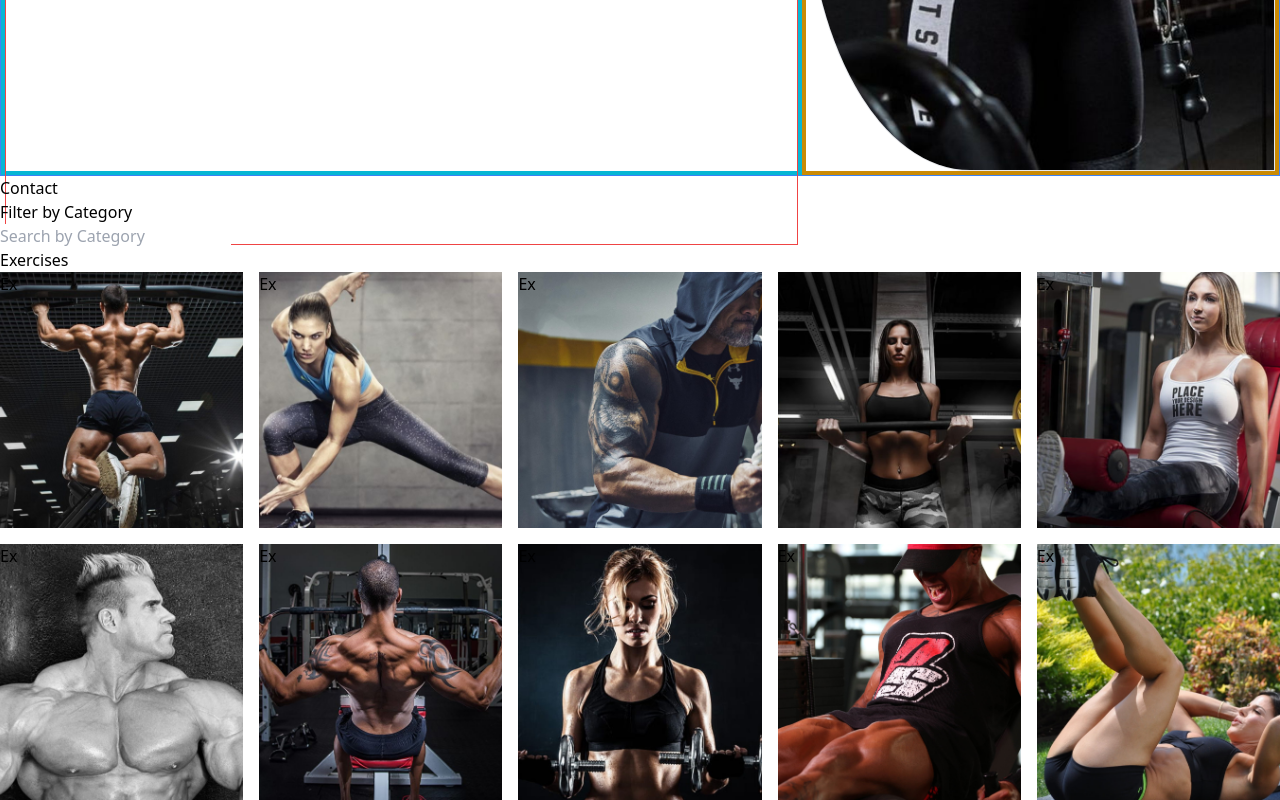
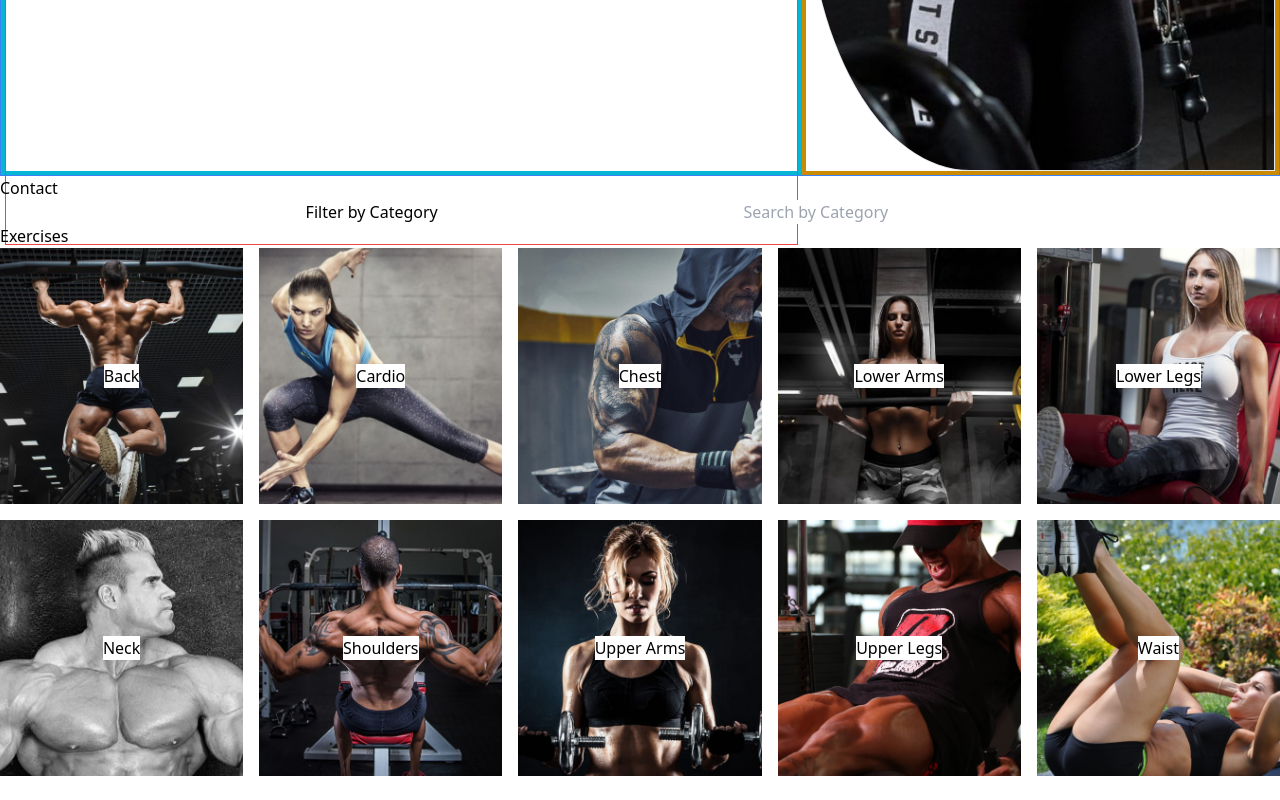
Before and after one commit to oovillagran/alpha_gym, a React (Create React App) app: page /contact in a window 1280 px wide. Shown: the part 665-1465 px from the top of the page. After the commit the page ends 1441 px from the top, so only its background shows below. Built offline with nearby package versions, Linux system fonts and the light colour scheme; a web font is replaced by a local one.

Commit message:
Add header icon

```diff
--- a/src/components/Exercises.js
+++ b/src/components/Exercises.js
@@ -14,26 +14,38 @@ function Exercises() {
     { id: 'back', path: Back },
     { id: 'cardio', path: Cardio },
     { id: 'chest', path: Chest },
-    { id: 'lowerarms', path: LowerArms },
-    { id: 'lowerlegs', path: LowerLegs },
+    { id: 'lower_arms', path: LowerArms },
+    { id: 'lower_legs', path: LowerLegs },
     { id: 'neck', path: Neck },
     { id: 'shoulders', path: Shoulders },
-    { id: 'upperarms', path: UpperArms },
-    { id: 'upperlegs', path: UpperLegs },
+    { id: 'upper_arms', path: UpperArms },
+    { id: 'upper_legs', path: UpperLegs },
     { id: 'waist', path: Waist },
   ];
+
+  function formatId(id) {
+    const words = id.split('_');
+
+    const formattedWords = words.map(
+      (word) => word.charAt(0).toUpperCase() + word.slice(1),
+    );
+
+    return formattedWords.join(' ');
+  }
 
   return (
     <>
       <div>Exercises</div>
-      <div className="grid grid-cols-2 sm:grid-cols-5 gap-4">
+      <div className="grid grid-cols-2 sm:grid-cols-3 lg:grid-cols-5 gap-4">
         {images.map((image) => (
           <div
             key={image.id}
-            className="bg-cover bg-center h-40 sm:h-64"
+            className="bg-cover bg-center h-40 sm:h-64 flex justify-center items-center"
             style={{ backgroundImage: `url(${image.path})` }}
           >
-            Ex
+            <p className="bg-white">
+              {formatId(image.id)}
+            </p>
           </div>
         ))}
       </div>
--- a/src/components/Header.js
+++ b/src/components/Header.js
@@ -1,5 +1,5 @@
 import { NavLink } from 'react-router-dom';
-import logo from '../assets/logo.png';
+import logo from '../assets/logo_icon.png';
 import HeroImg from '../assets/images/banner.png';
 import HeroBanner from './HeroBanner';
 
@@ -10,7 +10,7 @@ export default function Header() {
         <header className="flex items-end justify-between px-10 py-2 text-xl text-gray-200 bg-gradient-to-r from-blue-950 to-purple-900 border-4 border-green-500">
           <div className="flex">
             <NavLink to="/" className="flex items-end gap-4 font-content">
-              <img src={logo} alt="logo" width="50" className="text-gray-200 hidden sm:block" />
+              <img src={logo} alt="logo" width="50" className="hidden sm:block" style={{ filter: 'invert(100%)' }} />
               <p>
                 Alpha Gym
               </p>
--- a/src/components/SearchExercises.js
+++ b/src/components/SearchExercises.js
@@ -1,6 +1,6 @@
 function SearchExercises() {
   return (
-    <div>
+    <div className="flex justify-evenly">
       <p>
         Filter by Category
       </p>
```
Also changed, not shown: src/assets/logo.png (deleted), src/assets/logo_icon.png (added).
